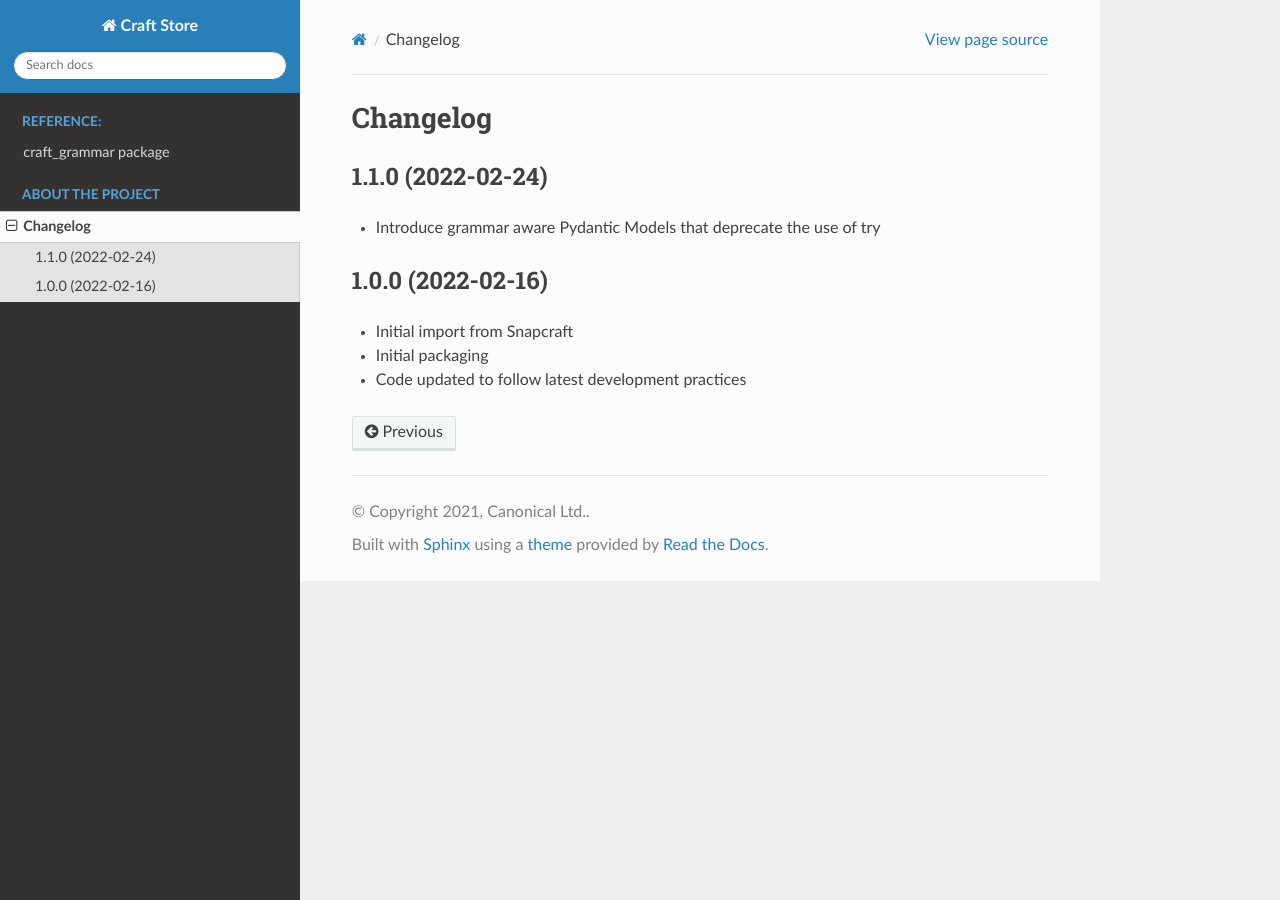
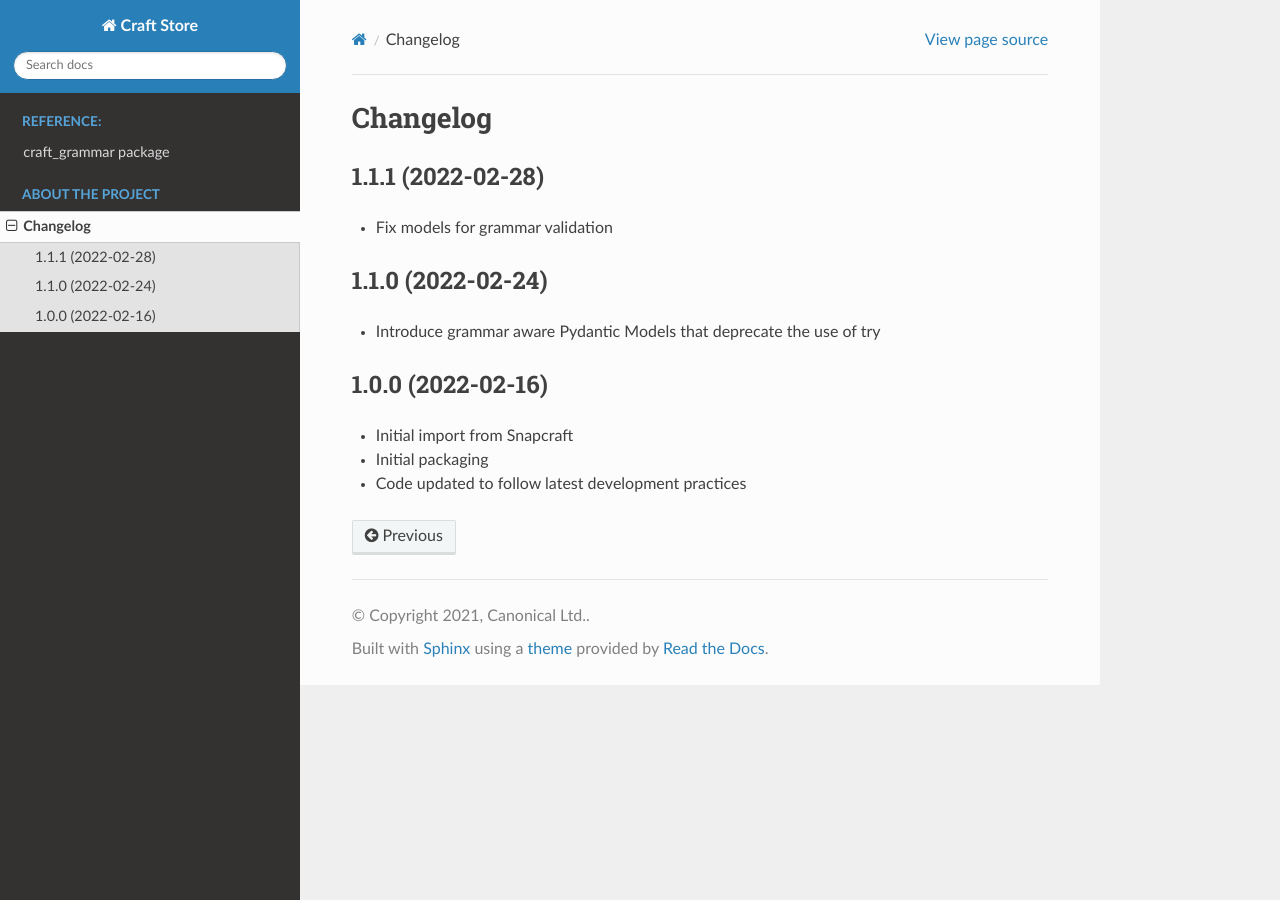
Before and after one commit to canonical/craft-grammar, a Sphinx documentation site: the page built from docs/changelog.rst, in a window 1280 px wide. Built offline with Sphinx 7.4.7 and the Read the Docs theme 2.0.0, drawn with Linux system fonts in a browser that asks for light colours.

Commit message:
release 1.1.1
Signed-off-by: Sergio Schvezov <sergio.schvezov@canonical.com>

```diff
--- a/craft_grammar/__init__.py
+++ b/craft_grammar/__init__.py
@@ -17,7 +17,7 @@
 
 """Enhance part definitions with advanced grammar."""
 
-__version__ = "1.1.0"
+__version__ = "1.1.1"
 
 
 from . import errors
--- a/docs/changelog.rst
+++ b/docs/changelog.rst
@@ -1,6 +1,11 @@
 *********
 Changelog
 *********
+
+1.1.1 (2022-02-28)
+------------------
+
+- Fix models for grammar validation
 
 1.1.0 (2022-02-24)
 ------------------
```
Also changed, not shown: .bumpversion.cfg.
